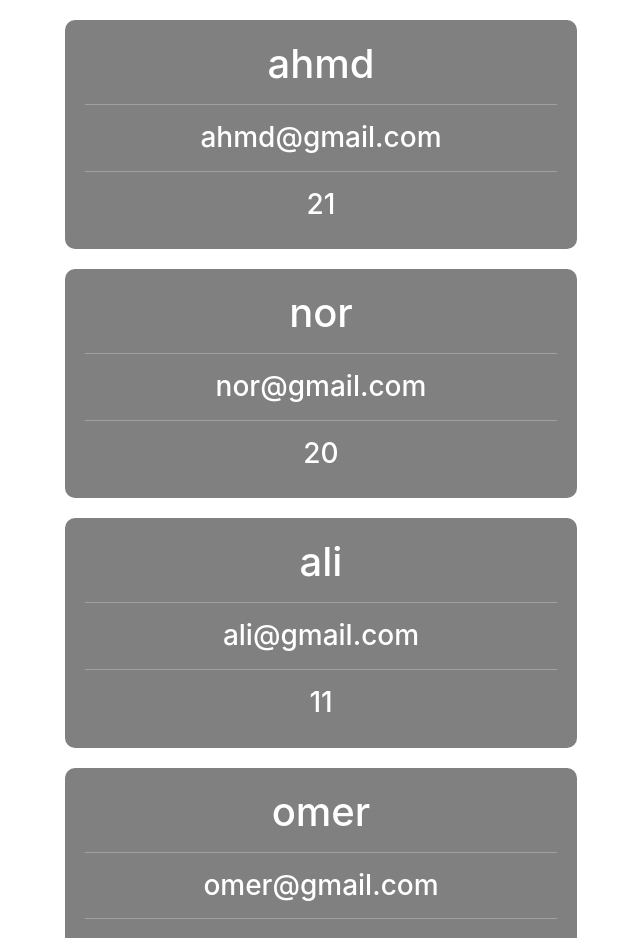
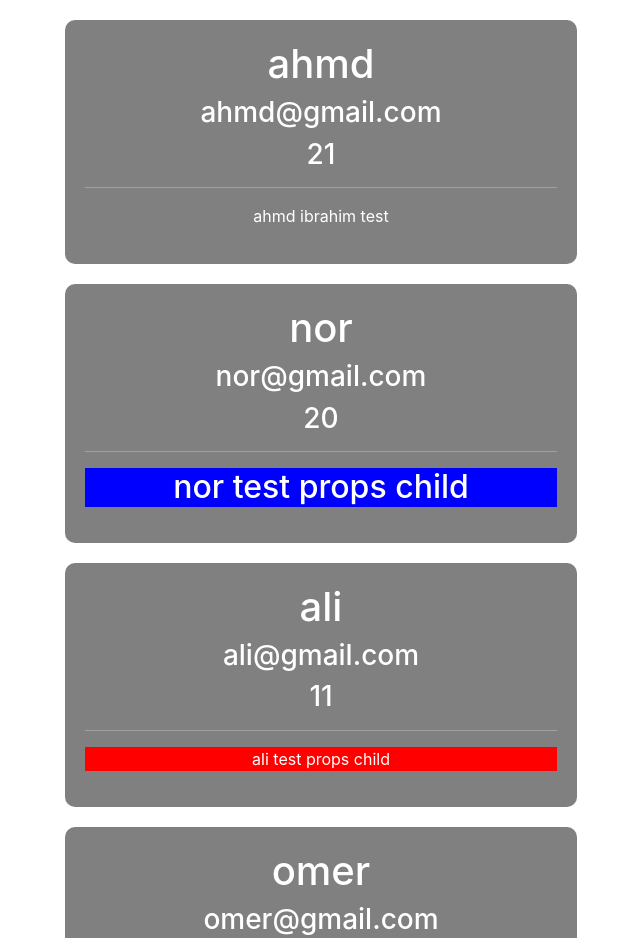
Before and after one commit to noribrra/todolist-using-react, a React (Create React App) app: page / in a window 1280 px wide. Shown: the top 938 px of the page, without its empty margins (319-959 px from the left). Built offline with nearby package versions, Linux system fonts and the light colour scheme.

Commit message:
props chiled

```diff
--- a/src/App.js
+++ b/src/App.js
@@ -4,14 +4,23 @@ import Art from "./commponent/art";
 function App() {
   return (
     <div className="App">
+      <Art name="ahmd" email="ahmd@gmail.com" age="21">
+        ahmd ibrahim test
+      </Art>
 
-
-
-      <Art name='ahmd' email="ahmd@gmail.com"  age="21"/>
-      <Art name='nor' email="nor@gmail.com"  age="20"/>
-      <Art name='ali' email="ali@gmail.com"  age="11"/>
-      <Art name='omer' email="omer@gmail.com"  age="31"/>
-
+      <Art name="nor" email="nor@gmail.com" age="20">
+        <h2 style={{
+          backgroundColor:"blue",
+        }}>nor test props child</h2>
+      </Art>
+      <Art name="ali" email="ali@gmail.com" age="11">
+        <p style={{
+          backgroundColor:"red"
+        }}>ali test props child</p>
+      </Art>
+      <Art name="omer" email="omer@gmail.com" age="31">
+        omer ibrahim test
+      </Art>
     </div>
   );
 }
--- a/src/commponent/art.js
+++ b/src/commponent/art.js
@@ -1,4 +1,4 @@
-export default function Art({name,email,age}) {
+export default function Art({name,email,age,children}) {
 
   return (
     <>
@@ -20,10 +20,13 @@ export default function Art({name,email,age}) {
           }}
         >
           <h1>{name}</h1>
+
+          <h3>{email}</h3>
+
+          <h3>{age}</h3>
           <hr />
-          <h3>{email}</h3>
-          <hr />
-          <h3>{age}</h3>
+          {children}
+          <p></p>
         </div>
       </div>
     </>
```
